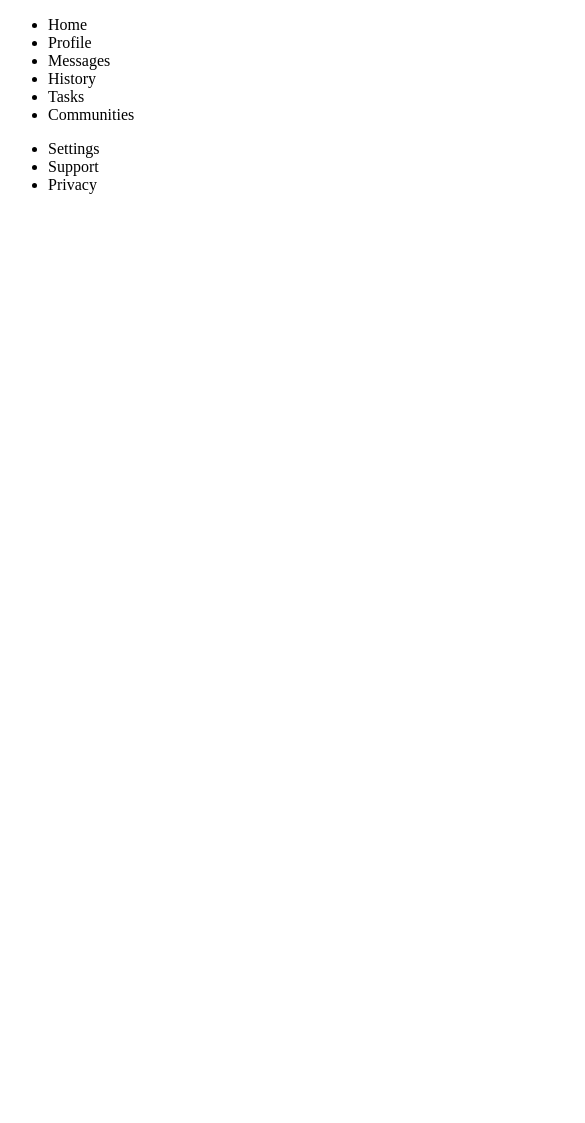
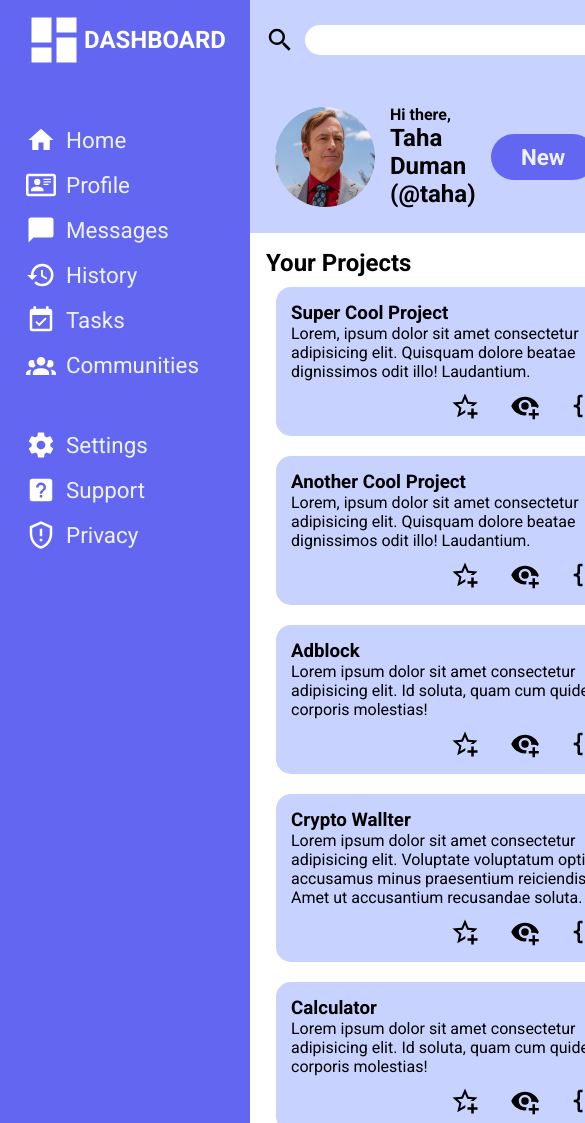
Before and after one commit to TahaDuman/admin-dashboard, a plain HTML site: page index.html in a window 390 px wide. Shown: the top 1123 px of the page, 585 px wide, since content can reach past the window. Before the commit the page ends 844 px from the top, so only its background shows below. Drawn offline with Linux system fonts and the light colour scheme.

Commit message:
made the your project part responsive with auto-fit

```diff
--- a/index.html
+++ b/index.html
@@ -5,37 +5,156 @@
     <meta name="viewport" content="width=device-width, initial-scale=1.0">
     <title>Admin Dashboard</title>
     <link rel="stylesheet" href="style.css">
+    <link rel="preconnect" href="https://fonts.googleapis.com">
+<link rel="preconnect" href="https://fonts.gstatic.com" crossorigin>
+<link href="https://fonts.googleapis.com/css2?family=Roboto:ital,wght@0,100;0,300;0,400;0,500;0,700;0,900;1,100;1,300;1,400;1,500;1,700;1,900&display=swap" rel="stylesheet">
 </head>
 <body>
+    <div class="wrapper">
         <div class="header">
-        <div class="search-bar"></div>
-        <div class="header-info"></div>
+            <div class="search-bar">
+                <img class="icon" src="./images/magnify.svg">
+                <input type="search">
+                <span>
+                    <img class="icon" src="./images/bell-ring.svg">
+                    <img class="admin-img" src="./images/admin-img.jpg">
+                    <p>Taha Duman</p>
+                </span>
+            </div>
+            <div class="header-info">
+                <span id="header-info-left">
+                    <img class="admin-img-info" src="./images/admin-img.jpg">
+                    <span>
+                        <h4>Hi there,</h4>
+                        <h2>Taha Duman (@taha)</h2>
+                    </span>
+
+                </span>
+                <span id="header-info-right">
+                    <button>New</button>
+                    <button>Upload</button>
+                    <button>Share</button>
+                </span>
+            </div>
         </div>
 
         <div class="sidebar">
-        <div class="dashboard-logo"></div>
+            <div class="dashboard-logo">
+                <img src="images/view-dashboard.svg">
+                <h2>DASHBOARD</h2>
+            </div>
             <div class="dashboard-content">
                 <ul>
-                <li>Home</li>
-                <li>Profile</li>
-                <li>Messages</li>
-                <li>History</li>
-                <li>Tasks</li>
-                <li>Communities</li>
+                    <li>
+                        <img src="images/home.svg" class="icon-white">
+                        <p>Home</p>
+                    </li>
+                    <li>
+                        <img src="images/card-account-details-outline.svg" class="icon-white">
+                        <p>Profile</p>
+                    </li>
+                    <li>
+                        <img src="images/message.svg" class="icon-white">
+                        <p>Messages</p>
+                    </li>
+                    <li> <img src="images/history.svg" class="icon-white">
+                        <p>History</p>
+                    </li>
+                    <li>
+                        <img src="images/calendar-check.svg" class="icon-white">
+                        <p>Tasks</p>
+                    </li>
+                    <li>
+                        <img src="images/account-group.svg" class="icon-white">
+                        <p>Communities</p>
+                    </li>
                 </ul>
 
                 <ul>
-                <li>Settings</li>
-                <li>Support</li>
-                <li>Privacy</li>
+                    <li>
+                        <img src="images/cog.svg" class="icon-white">
+                        <p>Settings</p>
+                    </li>
+                    <li>
+                        <img src="images/help-box.svg" class="icon-white">
+                        <p>Support</p>
+                    </li>
+                    <li>
+                        <img src="images/shield-alert-outline.svg" class="icon-white">
+                        <p>Privacy</p>
+                    </li>
                 </ul>
             </div>
         </div>
 
         <div class="main">
-        <div class="your-projects"></div>
-        <div class="announcements"></div>
-        <div class="trending"></div>
+            <div class="your-projects">
+                <h2>Your Projects</h2>
+                <div class="projects">
+                    <div class="project">
+                        <div>
+                            <h3>Super Cool Project</h3>
+                            <p>Lorem, ipsum dolor sit amet consectetur adipisicing elit. Quisquam dolore beatae dignissimos odit illo! Laudantium.</p>
+                        </div>
+                        <div>
+                            <img src="./images/star-plus-outline.svg" class="icon">
+                            <img src="./images/eye-plus.svg" class="icon">
+                            <img src="./images/code-braces.svg" class="icon">
+                        </div>
+                    </div>
+                    <div class="project">
+                        <div>
+                            <h3>Another Cool Project</h3>
+                            <p>Lorem, ipsum dolor sit amet consectetur adipisicing elit. Quisquam dolore beatae dignissimos odit illo! Laudantium.</p>
+                        </div>
+                        <div>
+                            <img src="./images/star-plus-outline.svg" class="icon">
+                            <img src="./images/eye-plus.svg" class="icon">
+                            <img src="./images/code-braces.svg" class="icon">
+                        </div>
+                    </div>
+                    <div class="project">
+                        <div>
+                            <h3>Adblock</h3>
+                            <p>Lorem ipsum dolor sit amet consectetur adipisicing elit. Id soluta, quam cum quidem corporis molestias!</p>
+                        </div>
+                        <div>
+                            <img src="./images/star-plus-outline.svg" class="icon">
+                            <img src="./images/eye-plus.svg" class="icon">
+                            <img src="./images/code-braces.svg" class="icon">
+                        </div>
+                    </div>
+                    <div class="project">
+                        <div>
+                            <h3>Crypto Wallter</h3>
+                            <p>Lorem ipsum dolor sit amet consectetur adipisicing elit. Voluptate voluptatum optio accusamus minus praesentium reiciendis? Amet ut accusantium recusandae soluta.</p>
+                        </div>
+                        <div>
+                            <img src="./images/star-plus-outline.svg" class="icon">
+                            <img src="./images/eye-plus.svg" class="icon">
+                            <img src="./images/code-braces.svg" class="icon">
+                        </div>
+                    </div>
+                    <div class="project">
+                        <div>
+                            <h3>Calculator</h3>
+                            <p>Lorem ipsum dolor sit amet consectetur adipisicing elit. Id soluta, quam cum quidem corporis molestias!</p>
+                        </div>
+                        <div>
+                            <img src="./images/star-plus-outline.svg" class="icon">
+                            <img src="./images/eye-plus.svg" class="icon">
+                            <img src="./images/code-braces.svg" class="icon">
+                        </div>
+                    </div>
+                </div>
+            </div>
+            <div class="announcements">
+                <h2>Announcements</h2>
+            </div>
+            <div class="trending">
+                <h2>Trending</h2>
+            </div>
+        </div>
     </div>
 </body>
 </html>
--- a/style.css
+++ b/style.css
@@ -0,0 +1,167 @@
+* {
+    margin: 0;
+    padding: 0;
+    font-family: 'Roboto', sans-serif;
+    --main-font-size: 1rem;
+    --big-font-size: 1.4rem;
+    --bigger-font-size: 2rem;
+    --main-bg-color: #eef2ff;
+    --second-bg-color: #c7d2fe;
+    --main-color: #6366f1;
+  }
+
+  .wrapper{
+    display: grid;
+    grid-template-columns: 250px 1fr;
+    font-size: var(--main-font-size);
+  }
+
+  .header{
+    background-color: var(--second-bg-color);
+    grid-column: 2 / 3;
+  }
+
+  .sidebar{
+    background: var(--main-color);
+    grid-column: 1 / 2;
+    grid-row: 1 / 10;
+  }
+
+  .search-bar{
+    display: flex;
+    justify-content: center;
+    align-items: center;
+    padding: 15px
+  }
+
+  .admin-img{
+    width: 50px;
+    border-radius: 180px;
+  }
+
+  .icon{
+    width: 30px;
+  }
+  .icon-white{
+    filter: invert(1);
+    width: 30px;
+  }
+
+  .search-bar > input{
+    flex: 1;
+    border-style: none;
+    height: 30px;
+    border-radius: 45px;
+    margin-left: 10px;
+  }
+  .search-bar > span{
+    margin-left: clamp(12px 4rem 200px);
+    display: flex;
+    justify-content: center;
+    align-items: center;
+    font-size: 1.3rem;
+    font-weight: bold;
+  }
+  .search-bar > span > *{
+    margin-left: 1rem;
+  }
+
+  .header-info{
+    display: flex;
+    justify-content: space-between;
+    padding: 25px;
+  }
+  #header-info-left{
+    display: flex;
+    align-items: center;
+  }
+  #header-info-left > span{
+    margin-left: 15px;
+  }
+  .admin-img-info{
+    width: 100px;
+    border-radius: 180px;
+  }
+
+  #header-info-right{
+    display: flex;
+    justify-content: center;
+    align-items: center;
+  }
+  #header-info-right > button{
+    padding: 10px;
+    width: max(105px);
+    border-radius: 25px;
+    border-style: none;
+    margin: 15px;
+    background-color: var(--main-color);
+    font-size: var(--big-font-size);
+    font-weight: bolder;
+    color: var(--main-bg-color);
+  }
+  .dashboard-logo{
+    padding: 5px;
+    margin-top: 5px;
+    display: flex;
+    align-items: center;
+    justify-content: center;
+    color: white;
+  }
+  .dashboard-logo > img{
+    width: 25%;
+    filter: invert(1);
+  }
+  .dashboard-content{
+    margin-top: 50px;
+  }
+
+  .dashboard-content > ul > li{
+    display: flex;
+    align-items: center;
+    list-style: none;
+    margin-left: 26px;
+    margin-top: 15px;
+    cursor: pointer;
+    color: var(--main-bg-color);
+    font-size: var(--big-font-size);
+  }
+  .dashboard-content > ul > li > p{
+    margin-left: 10px;
+  }
+
+  .dashboard-content > ul:nth-child(2){
+    margin-top: 50px;
+  }
+
+
+  .main{
+    display: grid;
+    grid-template-columns: 3fr 2fr;
+    grid-template-rows: 3fr 2fr;
+    padding: 1rem;
+  }
+  .your-projects{
+    grid-column: 1;
+    grid-row: 1 / 4;
+  }
+
+  .projects{
+    display: grid;
+    grid-template-columns: repeat(auto-fit, minmax(350px, 1fr))
+  }
+  .project{
+    margin: 10px;
+    padding: 15px;
+    background-color: var(--second-bg-color);
+    border-radius: 15px;
+  }
+  .project div:nth-child(2){
+    display: flex;
+    justify-content: end;
+    margin-top: 10px;
+    margin-right: 15px;
+  }
+  .project div:nth-child(2) > img{
+    padding-left: 30px;
+    cursor: pointer;
+  }
```
Lines whose indentation alone changed are shown as unchanged.
